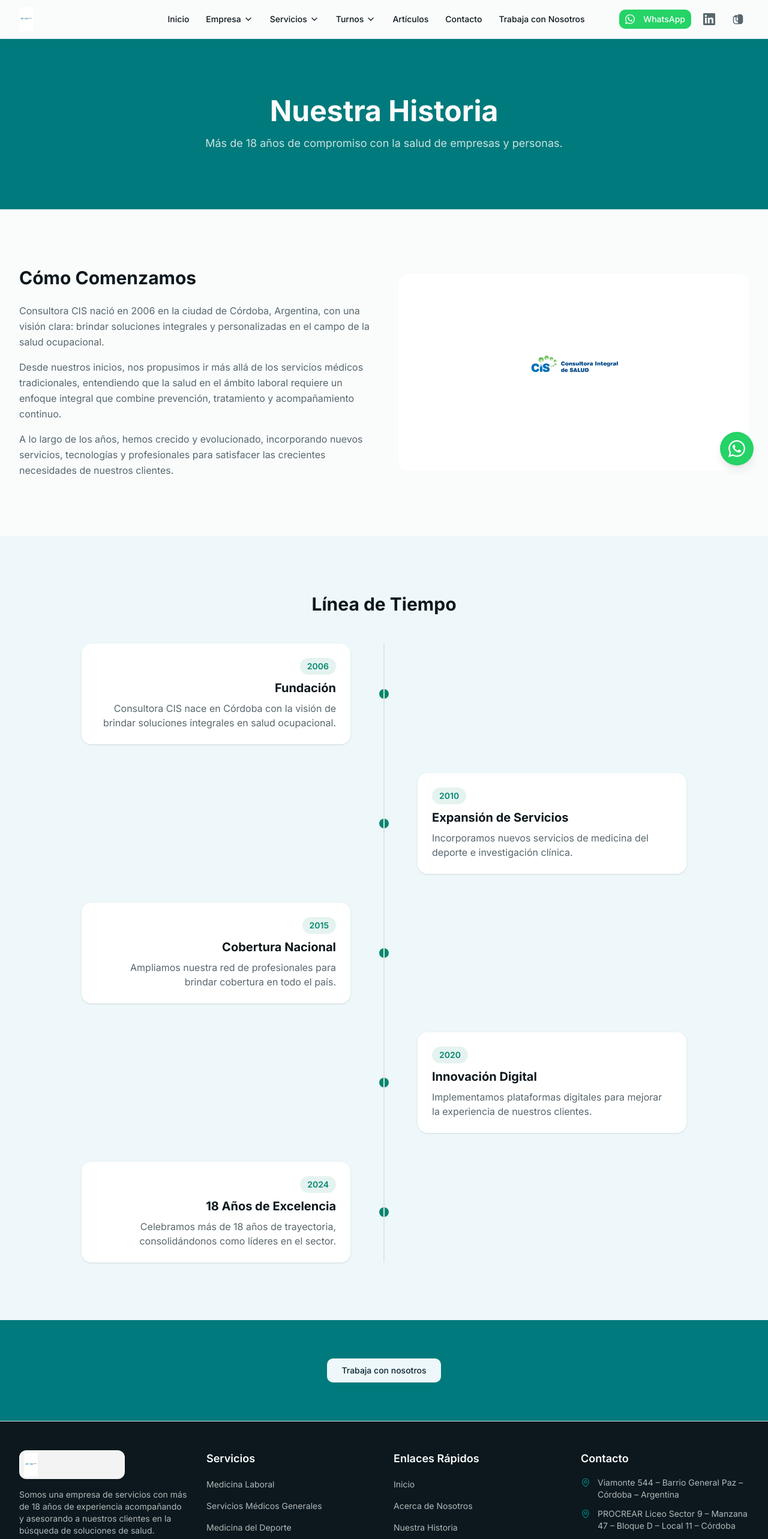
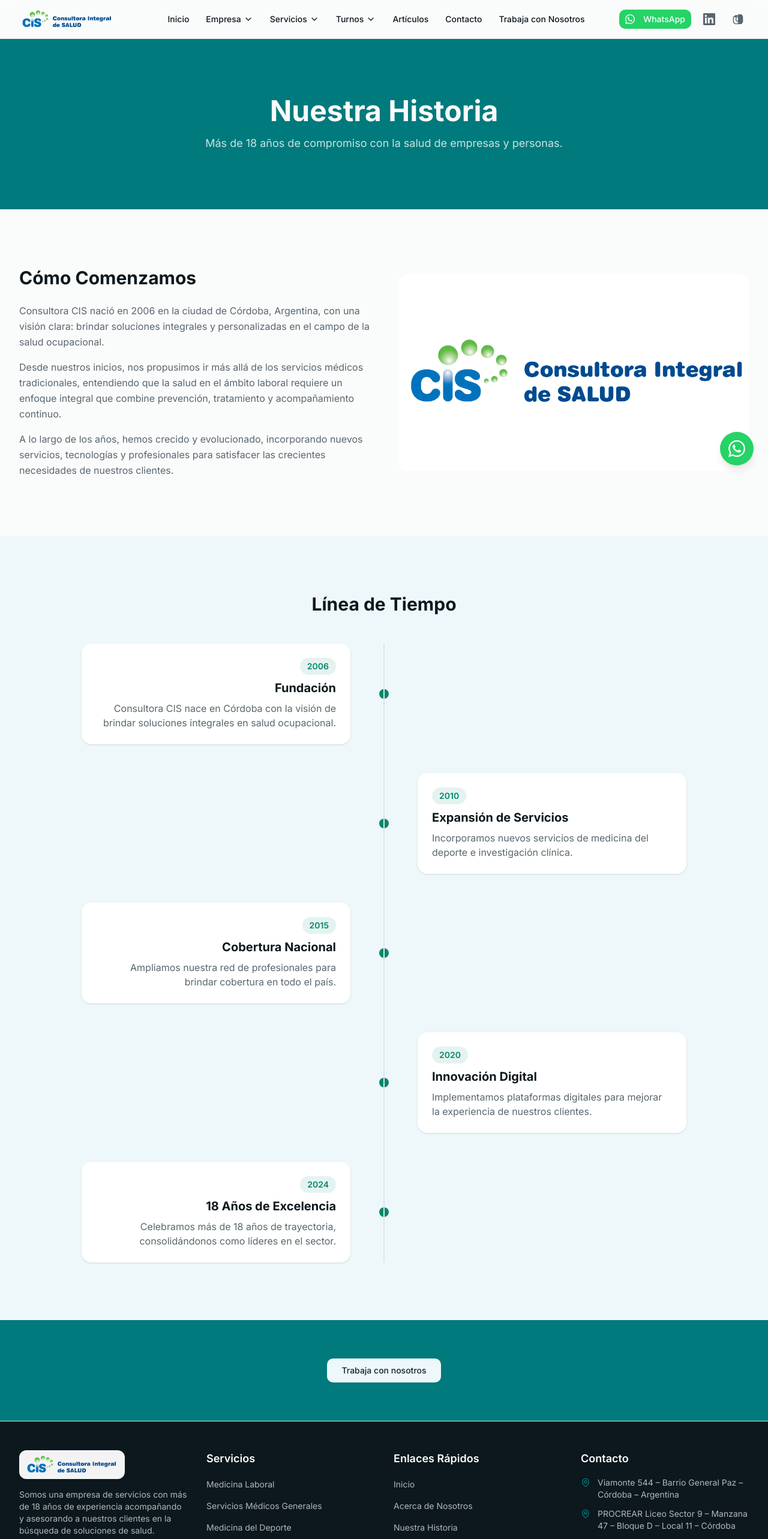
Before and after one commit to nicoleleyria-netizen/web-cis, a Next.js app: page /empresa/historia in a window 1280 px wide. Shown: the top 2566 px of the page at 60% size. Built offline with nearby package versions, Linux system fonts and the light colour scheme.

Commit message:
Actualiza logos sin fondo

```diff
--- a/app/empresa/historia/page.tsx
+++ b/app/empresa/historia/page.tsx
@@ -81,7 +81,7 @@ export default function HistoriaPage() {
             </div>
             <div className="relative aspect-video overflow-hidden rounded-xl bg-white p-4">
               <Image
-                src="/images/logos/logo-cis-h-sf.jpg"
+                src="/images/logos/logo-cis-horizontal.png"
                 alt="Trayectoria y evolución de Consultora CIS a lo largo de 18 años"
                 fill
                 className="object-contain"
--- a/components/footer.tsx
+++ b/components/footer.tsx
@@ -28,14 +28,14 @@ export function Footer() {
             <div className="flex items-center gap-2">
               <div className="rounded-lg bg-white/95 px-2 py-1">
                 <Image
-                  src="/images/logos/logo-cis-h-sf.jpg"
+                  src="/images/logos/logo-cis-horizontal.png"
                   alt="Consultora CIS"
                   width={160}
                   height={64}
                   className="hidden h-10 w-[160px] object-contain object-left sm:block"
                 />
                 <Image
-                  src="/images/logos/logo-cis-v-sf.jpg"
+                  src="/images/logos/logo-cis-vertical.png"
                   alt="Consultora CIS"
                   width={56}
                   height={56}
--- a/components/navbar.tsx
+++ b/components/navbar.tsx
@@ -32,7 +32,7 @@ export function Navbar() {
       <nav className="container mx-auto flex h-16 items-center justify-between px-4 lg:px-8">
         <Link href="/" className="flex items-center gap-2">
           <Image
-            src="/images/logos/logo-cis-v-sf.jpg"
+            src="/images/logos/logo-cis-vertical.png"
             alt="Consultora CIS"
             width={72}
             height={72}
@@ -40,7 +40,7 @@ export function Navbar() {
             priority
           />
           <Image
-            src="/images/logos/logo-cis-h-sf.jpg"
+            src="/images/logos/logo-cis-horizontal.png"
             alt="Consultora CIS"
             width={190}
             height={64}
```
Also changed, not shown: public/images/logos/logo-cis-horizontal.png (added), public/images/logos/logo-cis-vertical.png (added).
